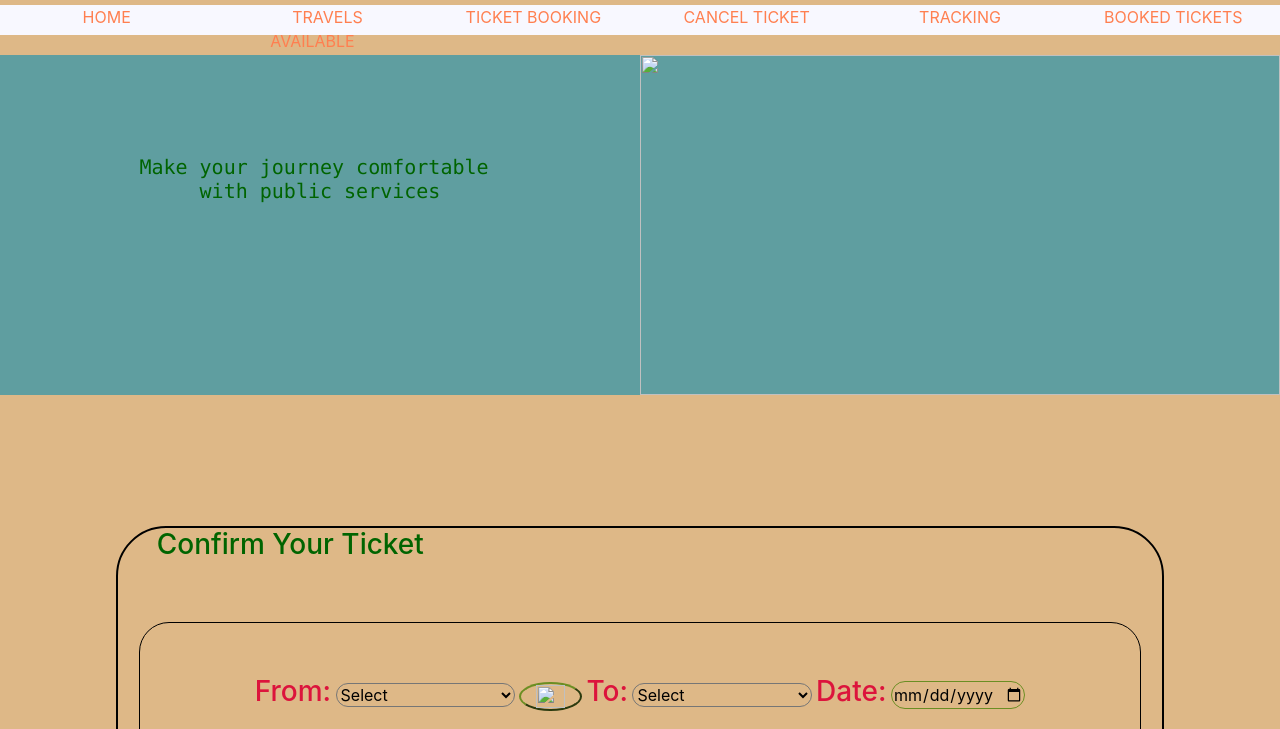
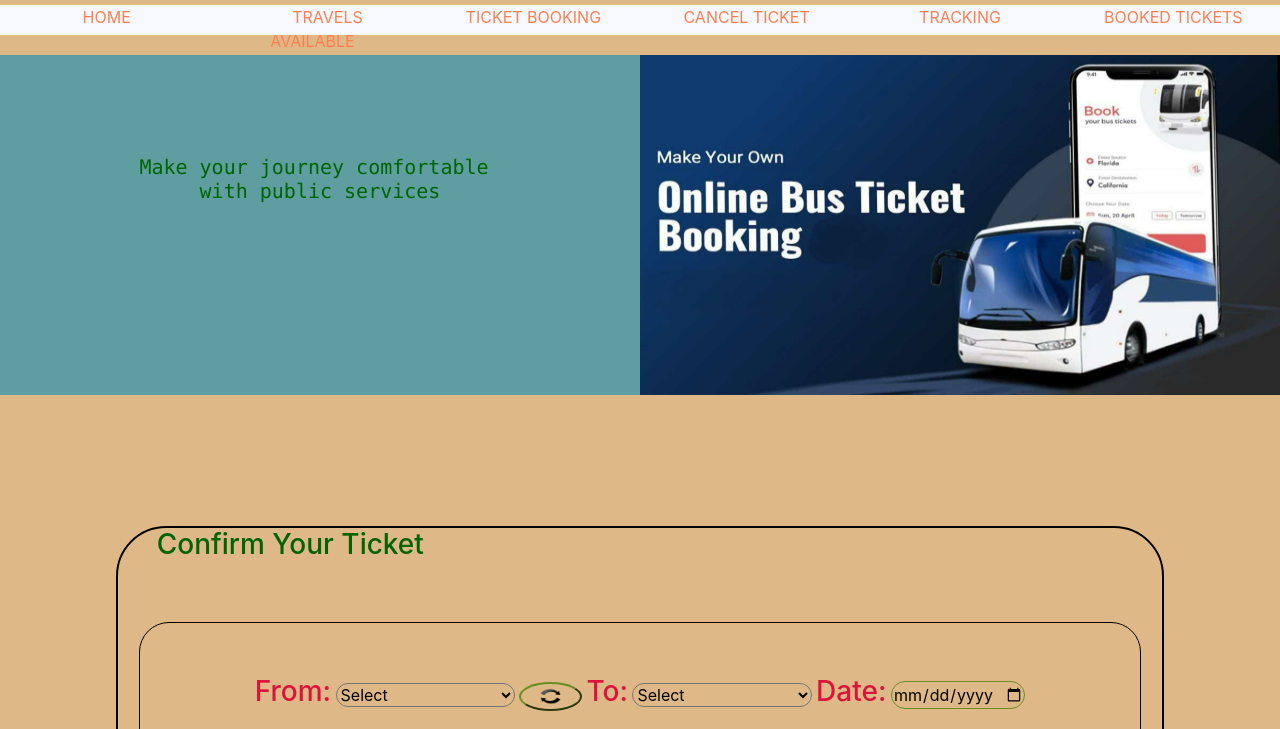
Before and after one commit to YagantiSpandana/travel, a plain HTML site: page ticket.html in a window 1280 px wide. Shown: the part 71-800 px from the top of the page. Drawn offline with nearby package versions, Linux system fonts and the light colour scheme.

Commit message:
Update ticket.html

```diff
--- a/ticket.html
+++ b/ticket.html
@@ -1,7 +1,7 @@
 <html>
     <head>
         <title>ONLINE BUS BOOKING</title>
-        <link rel="icon" href="./pictures/icon.png">
+        <link rel="icon" href="icon.png">
         <link rel="stylesheet" href="https://stackpath.bootstrapcdn.com/bootstrap/4.5.2/css/bootstrap.min.css">
         <link rel="stylesheet" href="style.css">
         <script src="main.js"></script>
@@ -22,7 +22,7 @@
                 <pre class="h5" class="col"><p>Make your journey comfortable
 with public services
                 </p></pre>
-                <a href="index.html" class="an" class="col"><img src="./pictures/icon.png" class="img"></a>
+                <a href="index.html" class="an" class="col"><img src="icon.png" class="img"></a>
             </div>
             <div class="row">
                 <div class="c2" class="container">
@@ -40,7 +40,7 @@ with public services
                                 <option>Banglore</option>
                                 <option>Vizag</option>
                             </select>
-                            <button onclick="return swap()" class="col"><img src="./pictures/change.png"></button>
+                            <button onclick="return swap()" class="col"><img src="change.png"></button>
                             <label class="h3">To:</label>
                             <select id="t">
                                 <option>Select</option>
```
